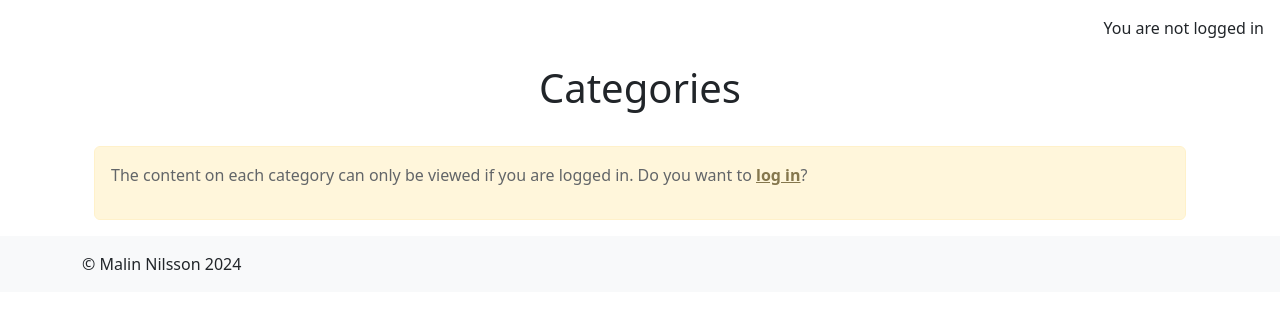
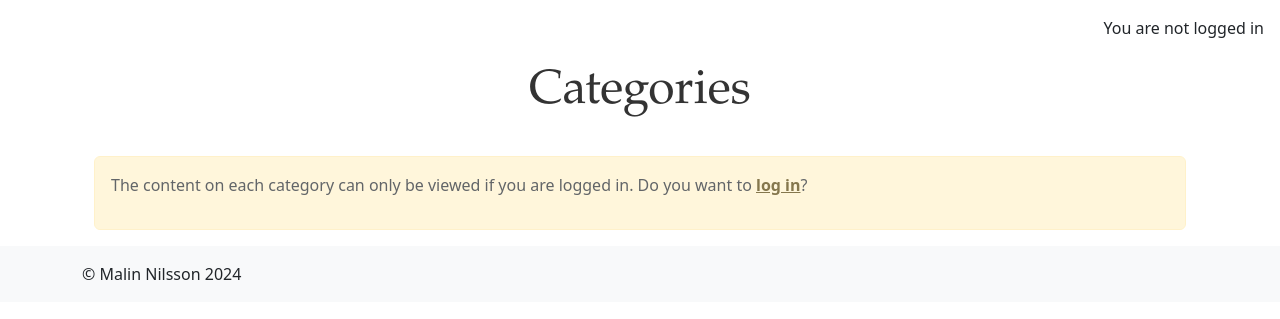
Before and after one commit to Malinchristina/handbook-for-burnout, a Django app: page /categories/ in a window 1280 px wide. Shown: the part 56-375 px from the top of the page. Run offline with Django 5.2, Linux system fonts and the light colour scheme; data that the repository does not hold is empty; some libraries are stand-ins or nearby versions.

Commit message:
add class to h2

```diff
--- a/categories/templates/categories/categories.html
+++ b/categories/templates/categories/categories.html
@@ -5,7 +5,7 @@
   <div class="container background-container-cat mt-4">
     <div class="row">
       <div class="col">
-        <h1 id="heading" class="text-center">Categories</h1>
+        <h2 id="heading" class="text-center heading">Categories</h2>
         <!-- Grid layout with two columns on medium and larger screens -->
         <div class="row row-cols-1 row-cols-md-2 g-4 cat-cards">
           {% for category in categories %}
```
